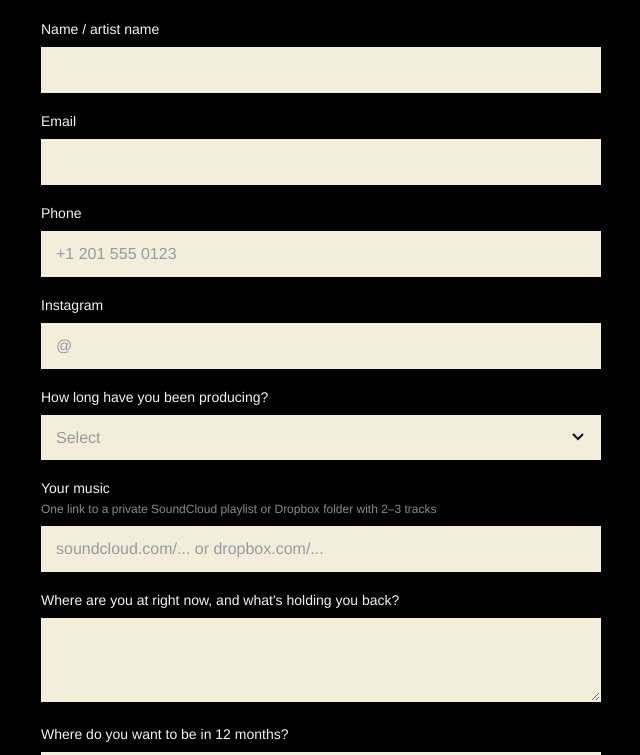
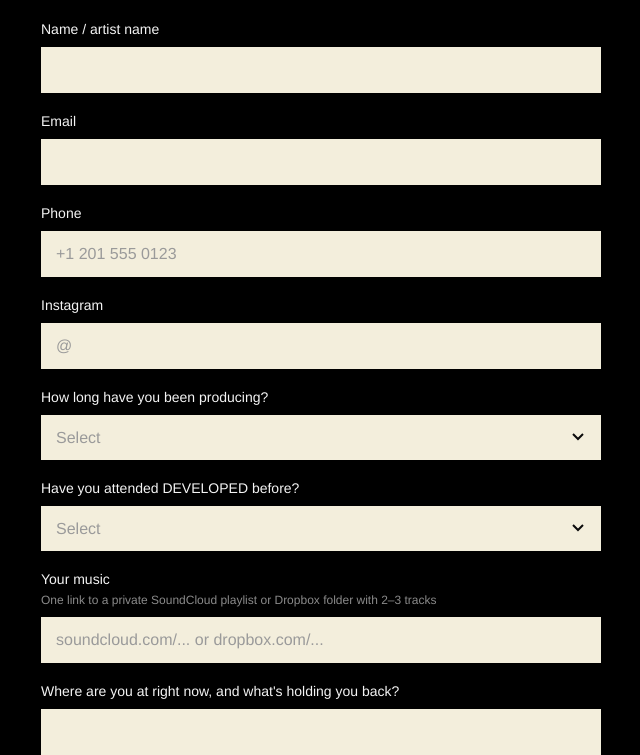
Before and after one commit to andherarecs/andherarecs.github.io, a plain HTML site: page apply/index.html in a window 1280 px wide. Shown: the part 425-1180 px from the top of the page, without its empty margins (319-959 px from the left). Drawn offline with Linux system fonts and the light colour scheme.

Commit message:
Apply page: attended DEVELOPED question
Co-Authored-By: Claude Opus 5.5 <noreply@anthropic.com>
Claude-Session: https://claude.ai/code/session_01MfVwtRiHk1hAeT5E5LwE9t

```diff
--- a/apply/index.html
+++ b/apply/index.html
@@ -75,6 +75,11 @@
       <select id="years" name="years" required>
         <option value="" disabled selected>Select</option>
         <option>Less than 1 year</option><option>1–2 years</option><option>3–5 years</option><option>5+ years</option>
+      </select></div>
+    <div class="q"><label class="t" for="attended">Have you attended DEVELOPED before?</label>
+      <select id="attended" name="attended" required>
+        <option value="" disabled selected>Select</option>
+        <option>Yes</option><option>No</option>
       </select></div>
     <div class="q"><label class="t" for="tracks">Your music</label>
       <small>One link to a private SoundCloud playlist or Dropbox folder with 2–3 tracks</small>
```
